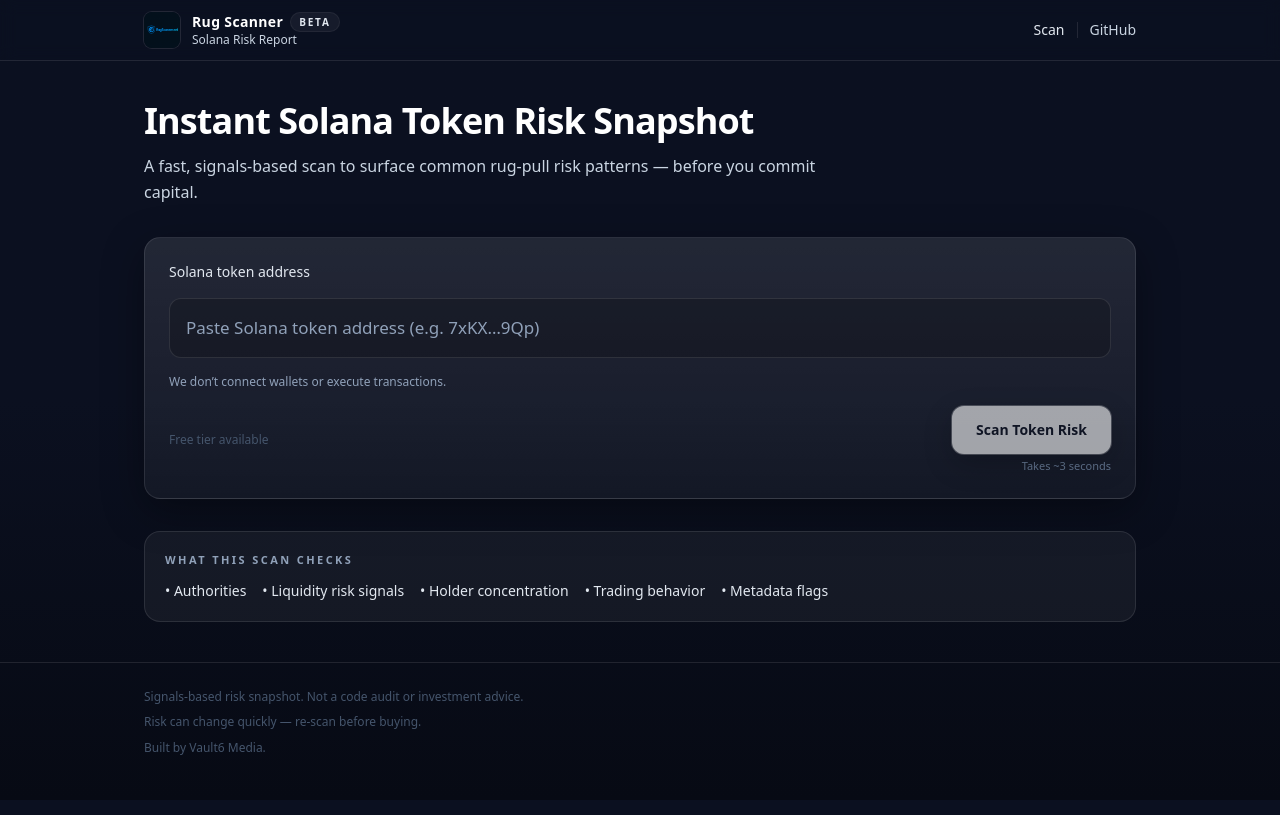
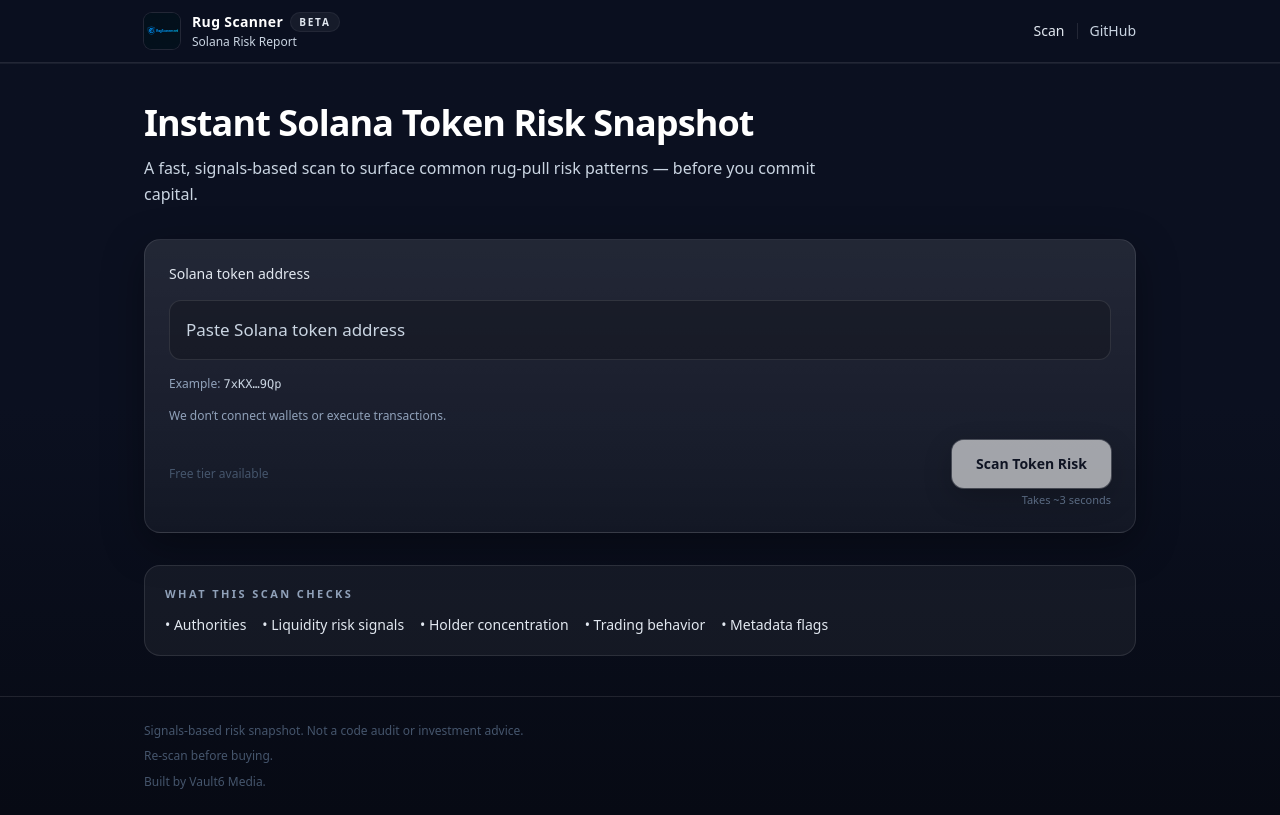
Before and after one commit to afrim-consulting-bot/rug-scanner-prototype, a React (Vite) app: page / in a window 1280 px wide. Built offline with nearby package versions, Linux system fonts and the light colour scheme; the HTML template or start-up script is replaced by a standard one.

Commit message:
Polish header anchoring + clearer placeholder + tighter footer

```diff
--- a/src/components/Layout.tsx
+++ b/src/components/Layout.tsx
@@ -3,7 +3,7 @@ import { Link, Outlet } from "react-router-dom";
 export function Layout() {
   return (
     <div className="min-h-screen bg-gradient-to-b from-[#0b1020] via-[#0b1020] to-[#070a14]">
-      <header className="sticky top-0 z-20 border-b border-white/10 bg-[#0b1020]/75 backdrop-blur">
+      <header className="sticky top-0 z-20 border-b border-white/10 bg-[#0b1020]/85 shadow-[0_1px_0_rgba(255,255,255,0.06)] backdrop-blur">
         <div className="mx-auto flex max-w-5xl items-center justify-between px-4 py-3">
           <Link to="/" className="flex items-center gap-3" aria-label="Rug Scanner">
             <img
@@ -12,7 +12,7 @@ export function Layout() {
               aria-hidden="true"
               className="h-9 w-9 rounded-lg object-cover ring-1 ring-white/10"
             />
-            <div className="leading-tight">
+            <div className="leading-tight space-y-0.5">
               <div className="flex items-center gap-2 text-sm font-semibold tracking-wide text-white">
                 Rug Scanner
                 <span className="rounded-full bg-white/5 px-2 py-0.5 text-[10px] font-semibold uppercase tracking-[0.18em] text-slate-200 ring-1 ring-white/10">
@@ -50,7 +50,7 @@ export function Layout() {
               Signals-based risk snapshot. Not a code audit or investment advice.
             </div>
             <div>
-              Risk can change quickly — re-scan before buying.
+              Re-scan before buying.
             </div>
             <div className="text-slate-600">Built by Vault6 Media.</div>
           </div>
--- a/src/pages/ScanPage.tsx
+++ b/src/pages/ScanPage.tsx
@@ -79,9 +79,10 @@ export function ScanPage() {
           <input
             value={tokenAddress}
             onChange={(e) => setTokenAddress(e.target.value)}
-            placeholder="Paste Solana token address (e.g. 7xKX…9Qp)"
-            className="w-full rounded-xl border border-white/10 bg-black/20 px-4 py-4 text-[17px] text-white placeholder:text-slate-400 outline-none ring-0 focus:border-white/25 focus:bg-black/25"
+            placeholder="Paste Solana token address"
+            className="w-full rounded-xl border border-white/10 bg-black/20 px-4 py-4 text-[17px] text-white placeholder:text-slate-300 outline-none ring-0 focus:border-white/25 focus:bg-black/25"
           />
+          <div className="text-xs text-slate-400">Example: <span className="font-mono text-slate-300">7xKX…9Qp</span></div>
           <div className="text-xs text-slate-400">We don’t connect wallets or execute transactions.</div>
           {error ? <div className="text-sm text-rose-200">{error}</div> : null}
 
@@ -90,7 +91,7 @@ export function ScanPage() {
             <div className="flex flex-col items-start gap-1 sm:items-end">
               <button
                 disabled={!canSubmit}
-                className="inline-flex w-full items-center justify-center rounded-xl bg-white px-6 py-3.5 text-sm font-semibold text-[#0b1020] shadow-[0_0_0_1px_rgba(255,255,255,0.35),0_10px_30px_rgba(0,0,0,0.35)] transition hover:bg-slate-100 disabled:cursor-not-allowed disabled:opacity-60 sm:w-auto"
+                className="inline-flex w-full items-center justify-center rounded-xl bg-white px-6 py-3.5 text-sm font-semibold text-[#0b1020] shadow-[inset_0_1px_0_rgba(255,255,255,0.7),0_0_0_1px_rgba(255,255,255,0.35),0_10px_30px_rgba(0,0,0,0.35)] transition hover:bg-slate-50 disabled:cursor-not-allowed disabled:opacity-60 sm:w-auto"
               >
                 {busy ? "Scanning…" : "Scan Token Risk"}
               </button>
```
